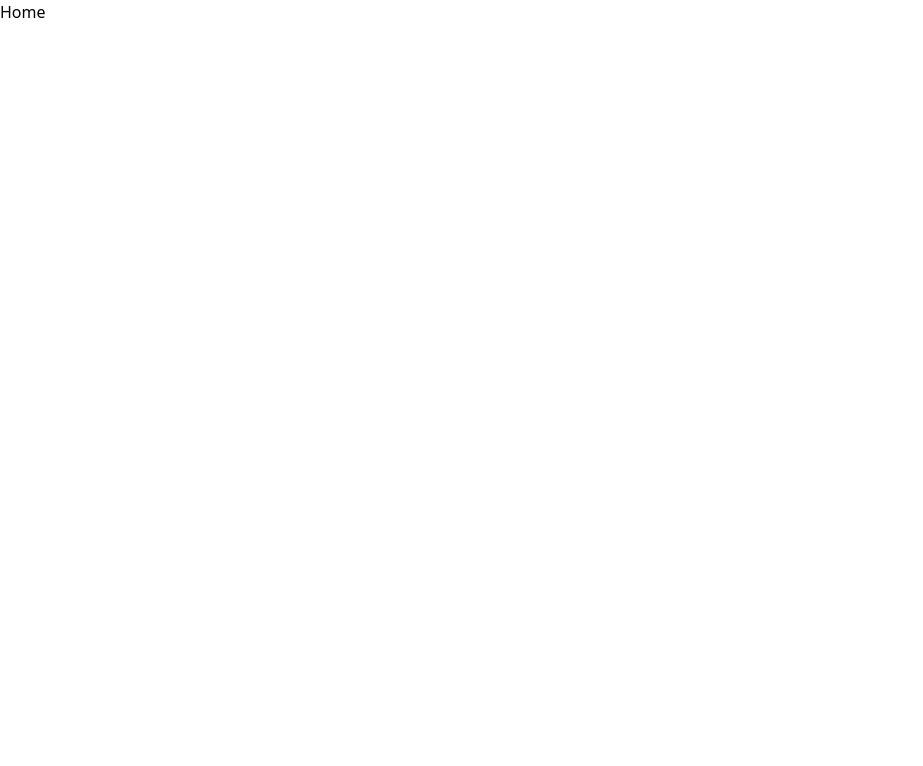
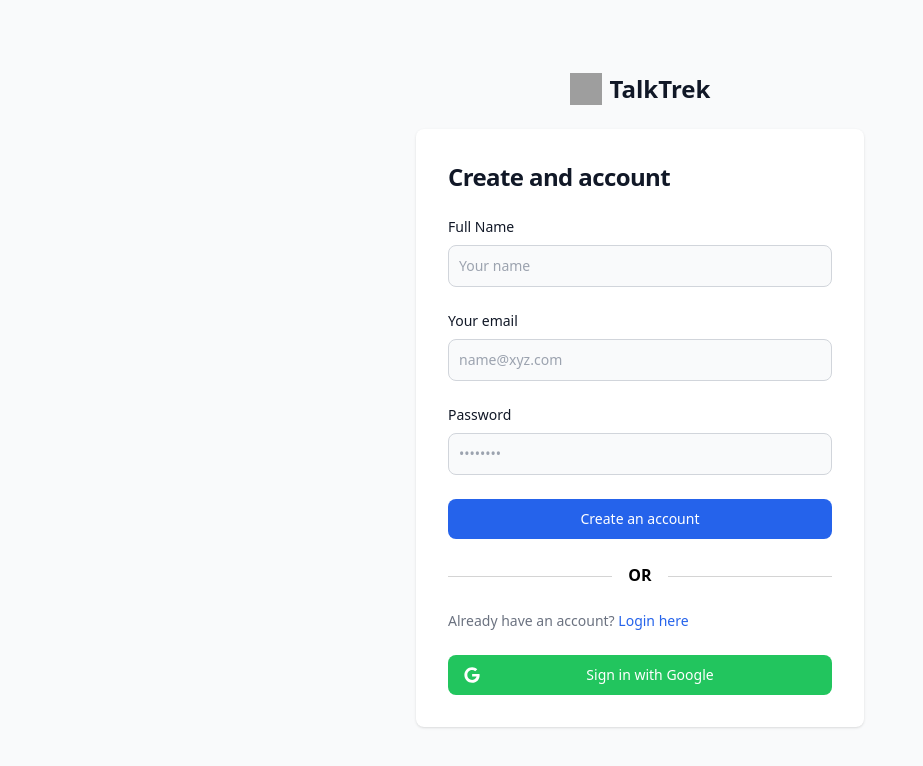
Before and after one commit to Mahikagarg09/TalkTrek, a React (Create React App) app: page / in a window 1280 px wide. Shown: the top 766 px of the page, without its empty margins (0-923 px from the left). Built offline with nearby package versions, Linux system fonts and the light colour scheme; grey boxes are pictures that could not be loaded.

Commit message:
local storage for auth

```diff
--- a/src/App.js
+++ b/src/App.js
@@ -1,18 +1,36 @@
-import React from 'react'
+import {React,useState,useEffect} from 'react'
 import Register from './Pages/Register'
 import './index.css'
 import Login from './Pages/Login'
 import Home from './Pages/Home'
-import { BrowserRouter, Routes, Route } from 'react-router-dom'
+import { BrowserRouter as Router, Routes, Route } from 'react-router-dom'
 
 export default function App() {
+  const[isAuth,setIsAuth]=useState(false);
+
+  useEffect(() => {
+    const user = JSON.parse(localStorage.getItem('user'));
+    if (user && user.isAuth) {
+      setIsAuth(true);
+    }
+  }, []);
+
   return (
-    <BrowserRouter>
-      <Routes>
-        <Route path="/login" element={<Login />} />
-        <Route path="/register" element={<Register />} />
-        <Route path="/" element={<Home />} />
-    </Routes>
-    </BrowserRouter >
+    <>
+      {isAuth ? (
+        <Router>
+          <Routes>
+            <Route path="/chat" element={<Home setIsAuth={setIsAuth} />} />
+          </Routes>
+        </Router>
+      ) : (
+        <Router>
+          <Routes>
+            <Route path="/" element={<Register setIsAuth={setIsAuth} />} />
+            <Route path="login" element={<Login setIsAuth={setIsAuth} />} />
+          </Routes>
+        </Router>
+      )}
+    </>
   )
 }
--- a/src/Pages/Home.js
+++ b/src/Pages/Home.js
@@ -1,6 +1,6 @@
 import React from 'react'
 
-export default function Home() {
+export default function Home({setIsAuth}) {
   return (
     <div>Home</div>
   )
--- a/src/Pages/Login.js
+++ b/src/Pages/Login.js
@@ -1,9 +1,9 @@
-import {React,useState} from "react";
+import { React, useState } from "react";
 import { useNavigate, Link } from "react-router-dom";
-import { signInWithEmailAndPassword ,signInWithPopup} from "firebase/auth";
-import { auth ,provider} from "../firebase";
+import { signInWithEmailAndPassword, signInWithPopup } from "firebase/auth";
+import { auth, provider } from "../firebase";
 
-export default function Login() {
+export default function Login({ setIsAuth }) {
 
     const [err, setErr] = useState(false);
     const navigate = useNavigate();
@@ -14,23 +14,44 @@
         const password = e.target[1].value;
 
         try {
-          await signInWithEmailAndPassword(auth, email, password);
-          navigate("/")
+            const userCredential = await signInWithEmailAndPassword(auth, email, password);
+
+            setIsAuth(true);
+
+            const user = {
+                uid: userCredential.user.uid,
+                email: userCredential.user.email,
+                isAuth: true,
+            };
+            localStorage.setItem('user', JSON.stringify(user));
+
+            navigate("/chat");
+
         } catch (err) {
-          setErr(true);
+            setErr(true);
         }
-      };
+    };
 
-      const handleGoogleSignIn = async () => {
+    const handleGoogleSignIn = async () => {
 
         try {
-          await signInWithPopup(auth, provider);
-          navigate("/");
+            const userCredential = await signInWithPopup(auth, provider);
+
+            setIsAuth(true);
+
+            const user = {
+                uid: userCredential.user.uid,
+                email: userCredential.user.email,
+                isAuth: true,
+            };
+            localStorage.setItem('user', JSON.stringify(user));
+            navigate("/chat");
+
         } catch (err) {
-          setErr(true);
+            setErr(true);
 
         }
-      };
+    };
 
     return (
         <section class="bg-gray-50 dark:bg-gray-900">
@@ -111,7 +132,7 @@
                             <p class="text-sm font-light text-gray-500 dark:text-gray-400">
                                 Don’t have an account yet?{" "}
                                 <Link
-                                    to="/register"
+                                    to="/"
                                     class="font-medium text-blue-600 hover:underline dark:text-blue-500"
                                 >
                                     Sign up
--- a/src/Pages/Register.js
+++ b/src/Pages/Register.js
@@ -3,7 +3,7 @@
 import { auth,provider} from "../firebase"
 import {useNavigate,Link} from "react-router-dom";
 
-export default function Register() {
+export default function Register({setIsAuth}) {
 
     const[err,setErr]=useState(false);
     const navigate= useNavigate();
@@ -16,7 +16,8 @@
 
         try{
             await createUserWithEmailAndPassword(auth, email, password);
-            navigate("/");
+            setIsAuth(true);
+            navigate("/login");
 
         }catch(err){
             setErr(true);
@@ -27,8 +28,18 @@
     const handleGoogleSignIn = async () => {
 
         try {
-          await signInWithPopup(auth, provider);
-          navigate("/");
+            const userCredential = await signInWithPopup(auth, provider);
+
+            setIsAuth(true);
+
+            const user = {
+                uid: userCredential.user.uid,
+                email: userCredential.user.email,
+                isAuth: true,
+            };
+            localStorage.setItem('user', JSON.stringify(user));
+            navigate("/chat");
+
         } catch (err) {
           setErr(true);
 
```
